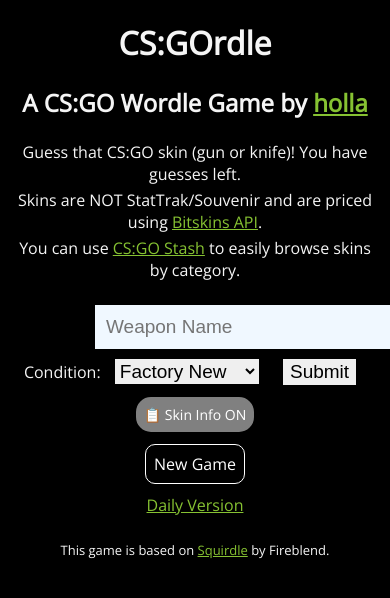
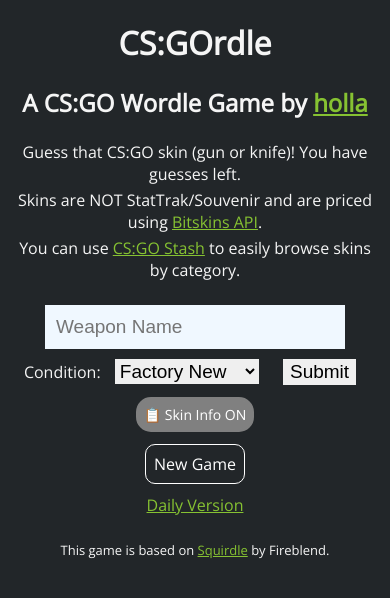
Before and after one commit to hollagg/csgodle, a Flask app: template templates/index.html in a window 390 px wide. Shown: the top 598 px of the page. Run offline with Flask 2, Linux system fonts and the light colour scheme; the template is opened without the code that fills it, so the values that code supplies are empty.

Commit message:
changed mobile styling to center search bar

```diff
--- a/static/style.css
+++ b/static/style.css
@@ -229,18 +229,20 @@
 @media screen and (max-width: 450px) {
     body {
       font-size: 16px;
-      background-color:black;
     }
     .column {
       min-width: 55px;
       max-width: 55px;
-    }
-    .autocomplete {
-      width: 200px;
     }
     .type-block {
       font-size : 13px;
       padding: 5px;
       margin: 2px;
     }
+    .hint {
+        font-size: 11px;
+    }
+    .guess_input {
+        box-sizing: border-box;
+    }
   }
```
